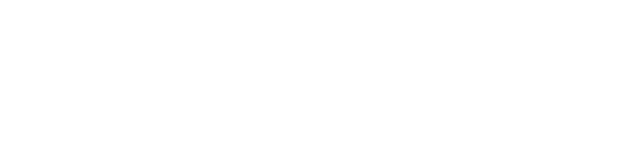
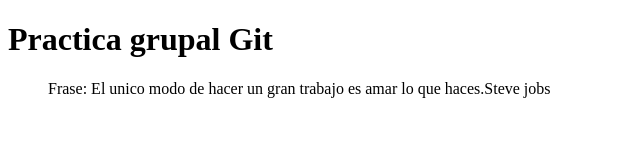
Before and after one commit to hotDarlee/group_repository, a plain HTML site: page index.html in a window 1280 px wide. Shown: the whole page, without its empty margins (0-640 px from the left). Drawn offline with Linux system fonts and the light colour scheme.

Commit message:
cambios en el codigo html agregando un h1 y blockquote y estilo css vacio

```diff
--- a/index.html
+++ b/index.html
@@ -6,6 +6,8 @@
     <title>Practica grupal</title>
 </head>
 <body>
+    <h1>Practica grupal Git</h1>
+    <blockquote> Frase: El unico modo de hacer un gran trabajo es amar lo que haces.Steve jobs</blockquote>
 
 </body>
 </html>
```
Also changed, not shown: Estilo.css (added).
